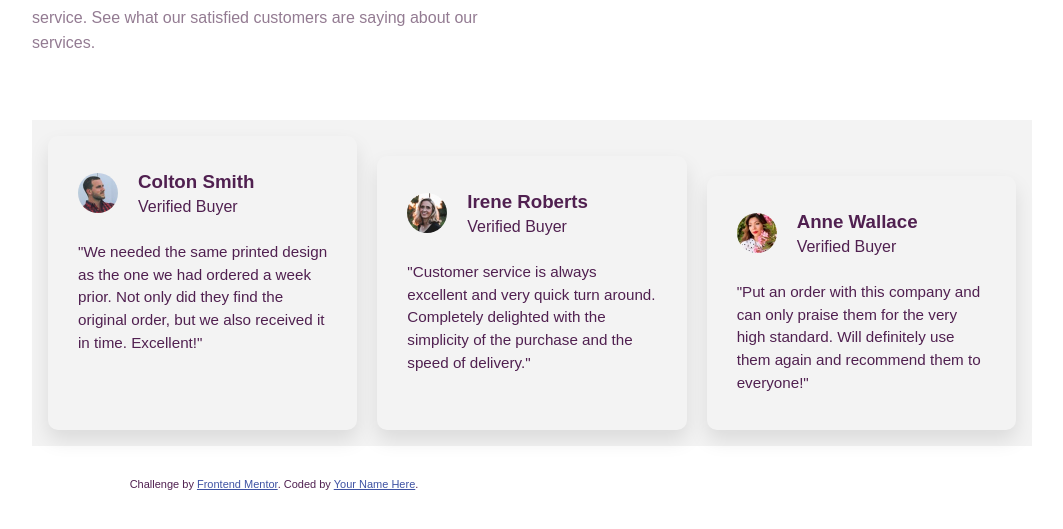
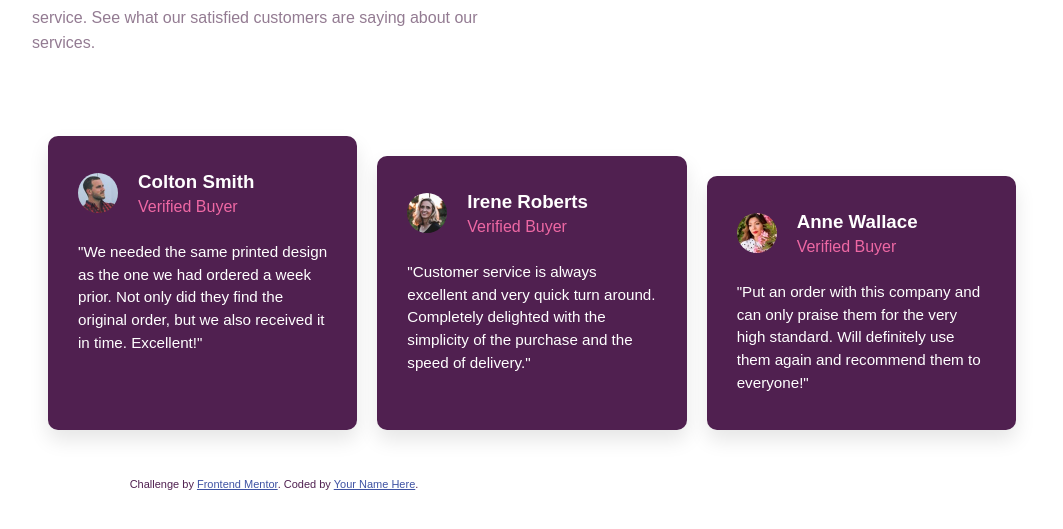
Before and after one commit to MisuClick/github-practice-2-irreg, a plain HTML site: page index.html in a window 1280 px wide. Shown: the part 159-688 px from the top of the page, without its empty margins (108-1171 px from the left). Drawn offline with Linux system fonts and the light colour scheme.

Commit message:
Modified tesimonials.css
-fix color for the cards

```diff
--- a/Styles/testimonials.css
+++ b/Styles/testimonials.css
@@ -6,6 +6,9 @@
   color: var(--white);
   box-shadow: 0 10px 20px rgba(0, 0, 0, 0.1);
   max-width: 320px;
+}
+.review-card{
+  background-color:hsl(300, 43%, 22%) ;
 }
 
 /* Reviewer info section */
@@ -31,16 +34,18 @@
 .reviewer-details h3 {
   font-weight: 700;
   margin-bottom: 5px;
+  color: hsl(0, 0%, 100%);
 }
 
 .verified-buyer {
-  color: var(--soft-pink);
+  color: hsl(333, 80%, 67%);
   font-weight: 500;
 }
 
 .review-text {
   line-height: 1.5;
   font-size: 0.95rem;
+  color: hsl(0, 0%, 100%);
 }
 
 /* --- Individual review cards --- */
@@ -62,6 +67,7 @@
   gap: 20px;              /* space between cards */
   justify-content: space-between;
   margin-top: 2rem;
+  background-color:hsl(0, 0%, 100%)
 }
 
 .review-card {
```
